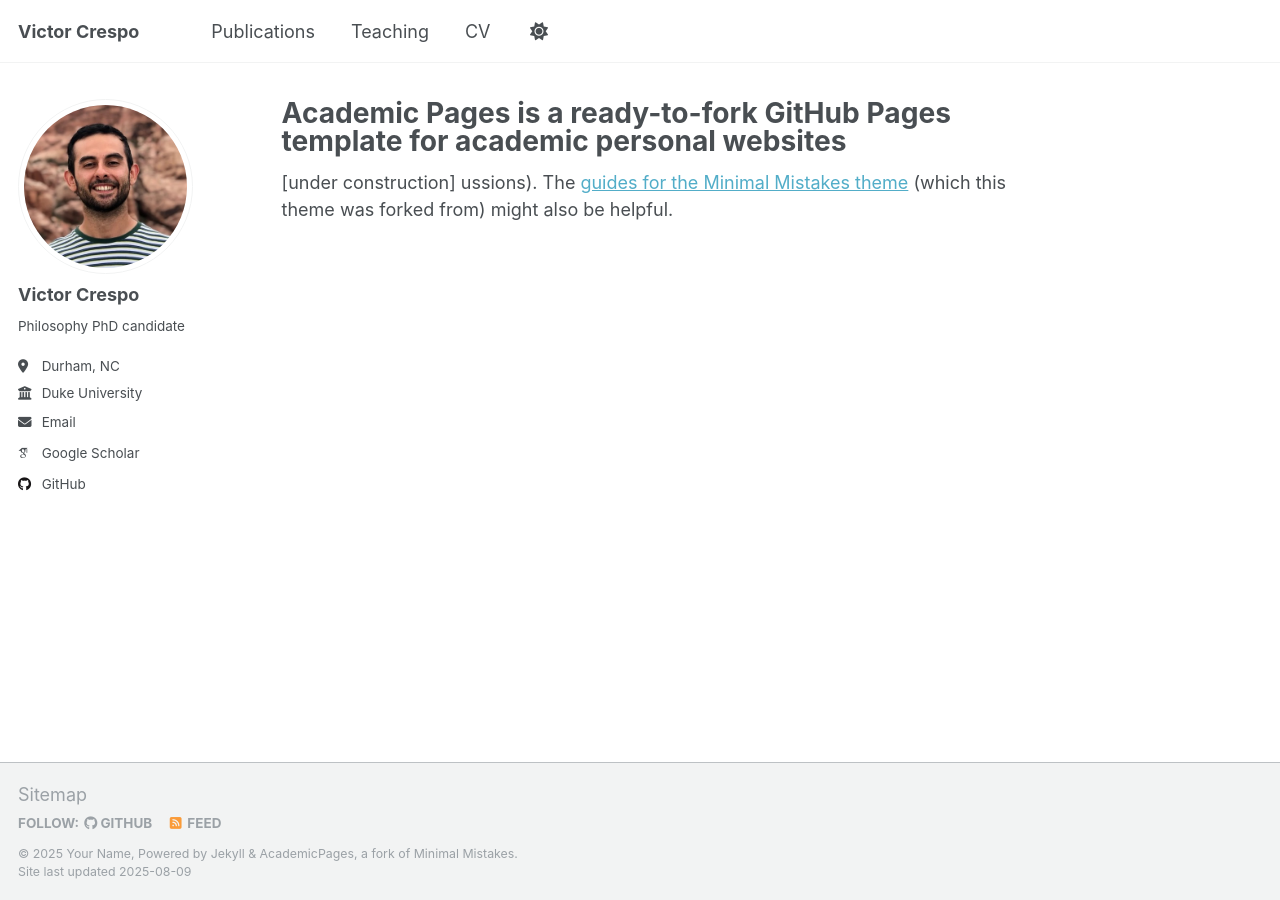
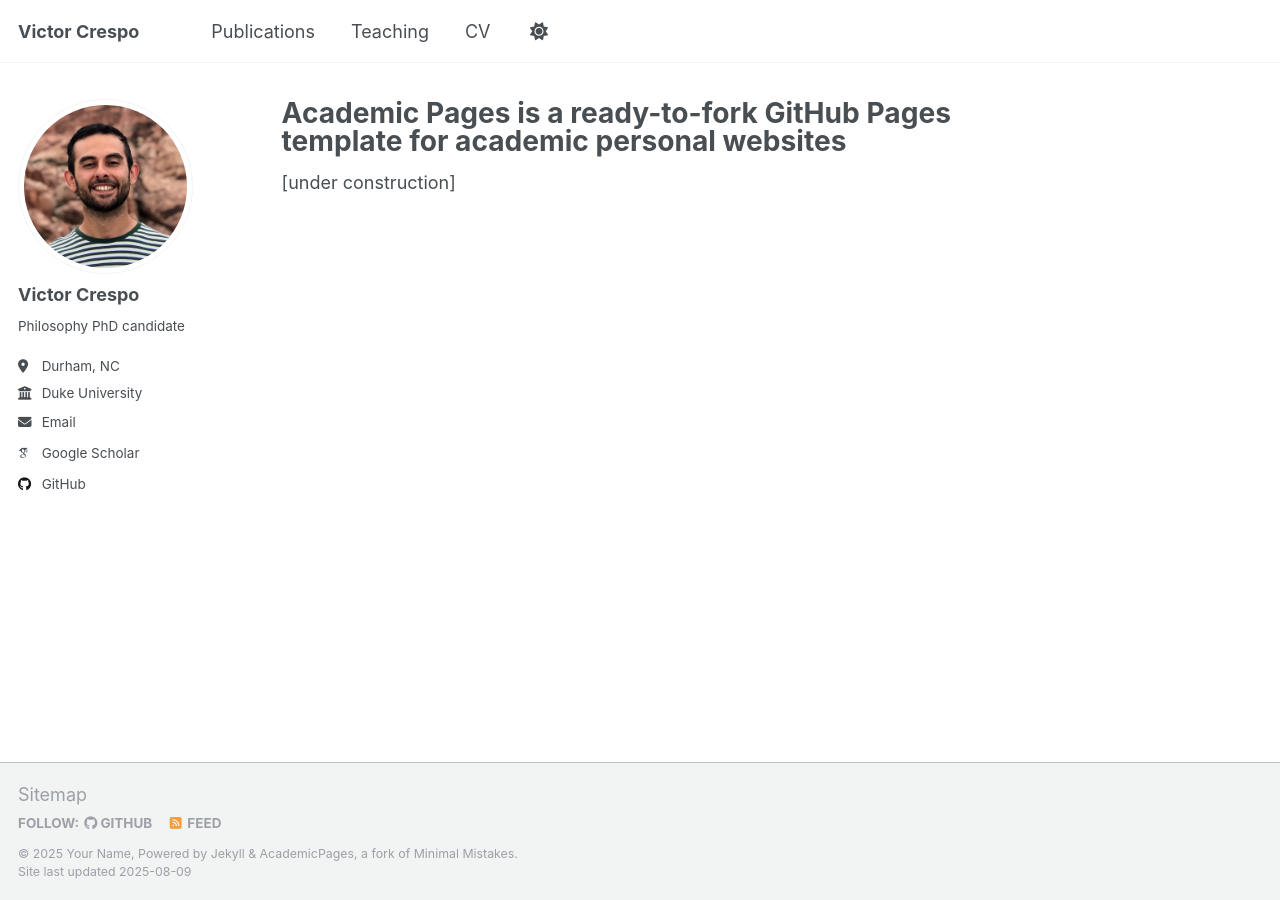
Before and after one commit to v-crespo/philosophy, a Jekyll site: the page built from _pages/about.md, in a window 1280 px wide. Built offline with Jekyll 4.4.1, drawn with Linux system fonts in a browser that asks for light colours; some web fonts are replaced; a script that is not in the unit is left out.

Commit message:
Update about.md

```diff
--- a/_pages/about.md
+++ b/_pages/about.md
@@ -8,4 +8,3 @@ redirect_from:
 ---
 
 [under construction]
-ussions). The [guides for the Minimal Mistakes theme](https://mmistakes.github.io/minimal-mistakes/docs/configuration/) (which this theme was forked from) might also be helpful.
```
